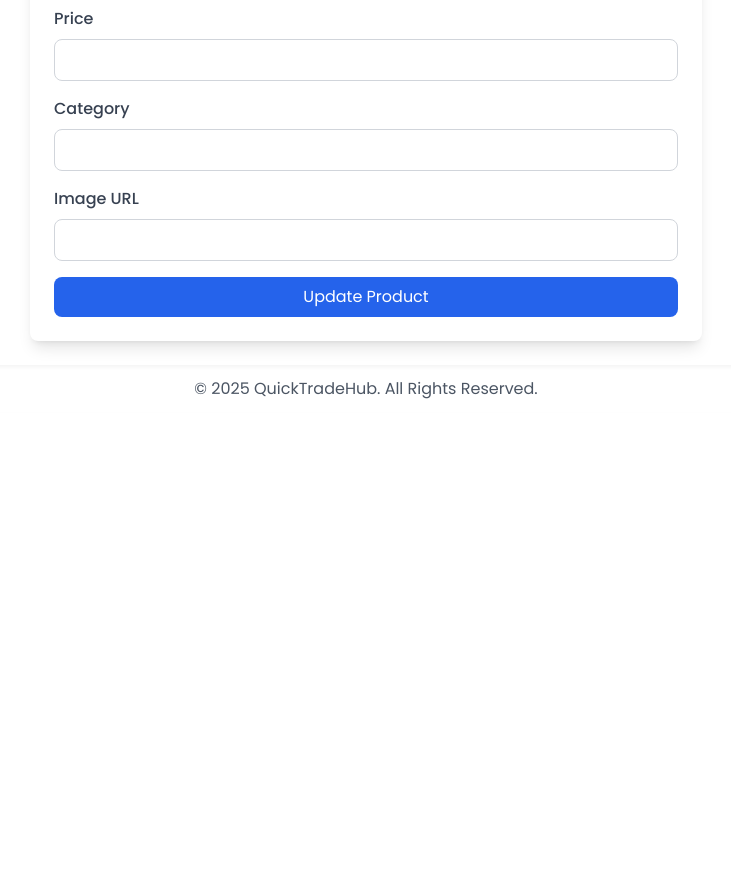
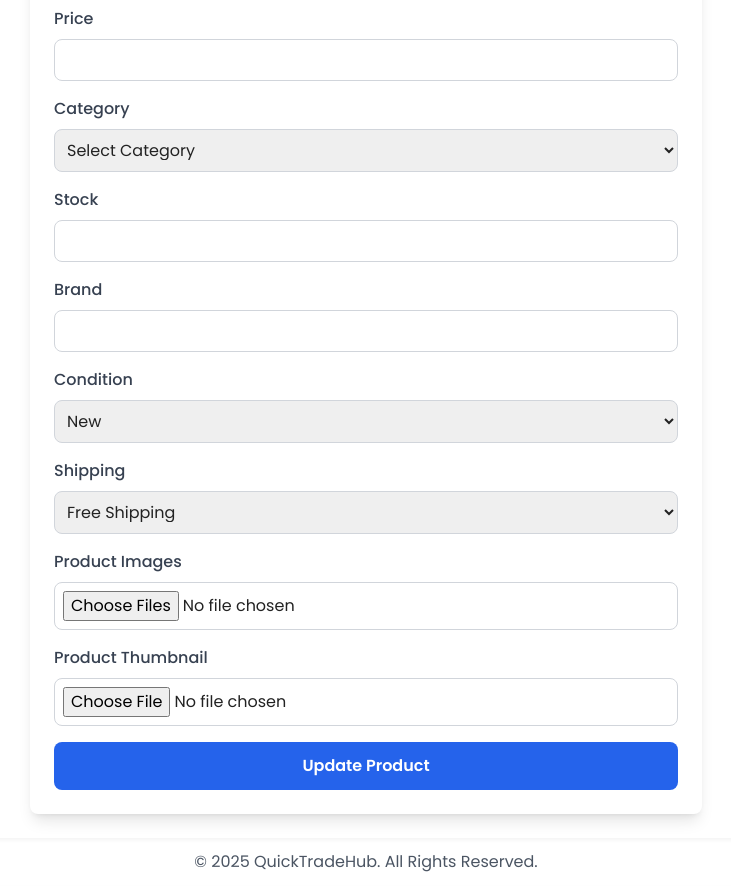
Before and after one commit to QuickTradeHub/QuickTradeHub, a React (Create React App) app in the folder Frontend/: page /seller/edit-product/1 in a window 1280 px wide. Shown: the part 380-1266 px from the top of the page, without its empty margins (274-1005 px from the left). Before the commit the page ends 800 px from the top, so only its background shows below. Built offline with nearby package versions, Linux system fonts and the light colour scheme; no server answers.

Commit message:
edit page updated for the seller

```diff
--- a/Frontend/src/seller/EditProduct.js
+++ b/Frontend/src/seller/EditProduct.js
@@ -11,12 +11,20 @@
     price: "",
     category: "",
     image: "",
+    stock: "",
+    brand: "",
+    condition: "",
+    shipping: "",
+    thumbnail: null,
+    images: [],
   });
 
   useEffect(() => {
     axios
       .get(`http://13.49.132.61:3000/products/${productId}`)
-      .then((res) => setProduct(res.data))
+      .then((res) => {
+        setProduct(res.data);
+      })
       .catch((err) => console.error("Error fetching product details:", err));
   }, [productId]);
 
@@ -25,10 +33,37 @@
     setProduct((prev) => ({ ...prev, [name]: value }));
   };
 
+  const handleFileChange = (e) => {
+    const { name, files } = e.target;
+    setProduct((prev) => ({
+      ...prev,
+      [name]: Array.from(files),
+    }));
+  };
+
+  const handleThumbnailChange = (e) => {
+    const file = e.target.files[0];
+    setProduct((prev) => ({
+      ...prev,
+      thumbnail: file,
+    }));
+  };
+
   const handleSubmit = (e) => {
     e.preventDefault();
+    const formData = new FormData();
+
+    // Append all the form fields to the formData
+    Object.keys(product).forEach((key) => {
+      if (Array.isArray(product[key])) {
+        product[key].forEach((file) => formData.append(key, file));
+      } else if (product[key]) {
+        formData.append(key, product[key]);
+      }
+    });
+
     axios
-      .put(`http://localhost:3000/products/${productId}`, product)
+      .put(`http://13.49.132.61:3000/products/${productId}`, formData)
       .then(() => navigate("/seller/products"))
       .catch((err) => console.error("Error updating product:", err));
   };
@@ -37,6 +72,7 @@
     <div className="max-w-2xl mx-auto p-6 bg-white shadow-lg rounded-lg mt-10">
       <h2 className="text-2xl font-bold mb-4 text-center text-blue-600">Edit Product</h2>
       <form onSubmit={handleSubmit} className="space-y-4">
+        {/* Product Title */}
         <div>
           <label className="block text-gray-700 font-medium mb-2">Title</label>
           <input
@@ -49,6 +85,7 @@
           />
         </div>
 
+        {/* Product Description */}
         <div>
           <label className="block text-gray-700 font-medium mb-2">Description</label>
           <textarea
@@ -60,6 +97,7 @@
           ></textarea>
         </div>
 
+        {/* Price */}
         <div>
           <label className="block text-gray-700 font-medium mb-2">Price</label>
           <input
@@ -72,36 +110,111 @@
           />
         </div>
 
+        {/* Category */}
         <div>
           <label className="block text-gray-700 font-medium mb-2">Category</label>
-          <input
-            type="text"
+          <select
             name="category"
             value={product.category}
+            onChange={handleChange}
+            required
+            className="w-full border border-gray-300 p-2 rounded-lg focus:outline-none focus:ring-2 focus:ring-blue-500"
+          >
+            <option value="">Select Category</option>
+            {/* Add categories from the API */}
+            <option value="categoryId">Category Name</option>
+          </select>
+        </div>
+
+        {/* Stock */}
+        <div>
+          <label className="block text-gray-700 font-medium mb-2">Stock</label>
+          <input
+            type="number"
+            name="stock"
+            value={product.stock}
             onChange={handleChange}
             required
             className="w-full border border-gray-300 p-2 rounded-lg focus:outline-none focus:ring-2 focus:ring-blue-500"
           />
         </div>
 
+        {/* Brand */}
         <div>
-          <label className="block text-gray-700 font-medium mb-2">Image URL</label>
+          <label className="block text-gray-700 font-medium mb-2">Brand</label>
           <input
             type="text"
-            name="image"
-            value={product.image}
+            name="brand"
+            value={product.brand}
             onChange={handleChange}
             required
             className="w-full border border-gray-300 p-2 rounded-lg focus:outline-none focus:ring-2 focus:ring-blue-500"
           />
         </div>
 
-        <button
-          type="submit"
-          className="w-full bg-blue-600 text-white py-2 rounded-lg hover:bg-blue-700 transition duration-300"
-        >
-          Update Product
-        </button>
+        {/* Condition */}
+        <div>
+          <label className="block text-gray-700 font-medium mb-2">Condition</label>
+          <select
+            name="condition"
+            value={product.condition}
+            onChange={handleChange}
+            required
+            className="w-full border border-gray-300 p-2 rounded-lg focus:outline-none focus:ring-2 focus:ring-blue-500"
+          >
+            <option value="new">New</option>
+            <option value="used">Used</option>
+            <option value="refurbished">Refurbished</option>
+          </select>
+        </div>
+
+        {/* Shipping */}
+        <div>
+          <label className="block text-gray-700 font-medium mb-2">Shipping</label>
+          <select
+            name="shipping"
+            value={product.shipping}
+            onChange={handleChange}
+            required
+            className="w-full border border-gray-300 p-2 rounded-lg focus:outline-none focus:ring-2 focus:ring-blue-500"
+          >
+            <option value="free">Free Shipping</option>
+            <option value="paid">Paid Shipping</option>
+          </select>
+        </div>
+
+        {/* Image Upload */}
+        <div>
+          <label className="block text-gray-700 font-medium mb-2">Product Images</label>
+          <input
+            type="file"
+            name="images"
+            multiple
+            onChange={handleFileChange}
+            className="w-full border border-gray-300 p-2 rounded-lg focus:outline-none focus:ring-2 focus:ring-blue-500"
+          />
+        </div>
+
+        {/* Thumbnail Upload */}
+        <div>
+          <label className="block text-gray-700 font-medium mb-2">Product Thumbnail</label>
+          <input
+            type="file"
+            name="thumbnail"
+            onChange={handleThumbnailChange}
+            className="w-full border border-gray-300 p-2 rounded-lg focus:outline-none focus:ring-2 focus:ring-blue-500"
+          />
+        </div>
+
+        {/* Submit Button */}
+        <div className="mt-4">
+          <button
+            type="submit"
+            className="w-full py-3 bg-blue-600 text-white font-semibold rounded-lg hover:bg-blue-700 focus:outline-none"
+          >
+            Update Product
+          </button>
+        </div>
       </form>
     </div>
   );
```
